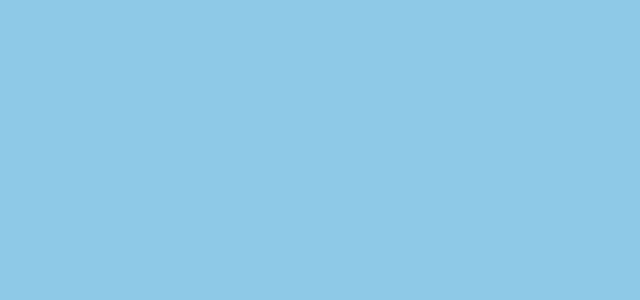
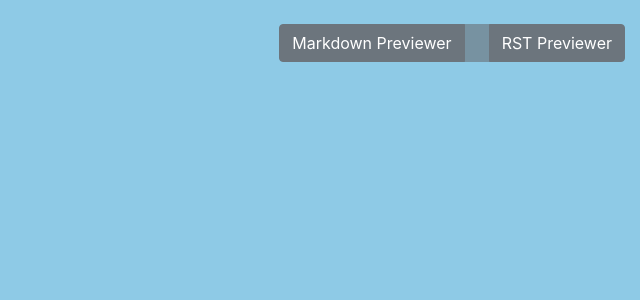
Before and after one commit to pakhiyakomaro/markdown-preview, a React (Create React App) app: page / in a window 1280 px wide. Shown: the top 300 px of the page, without its empty margins (640-1280 px from the left). Built offline with nearby package versions, Linux system fonts and the light colour scheme.

Commit message:
Added navigation buttons

```diff
--- a/src/App.css
+++ b/src/App.css
@@ -41,3 +41,11 @@ img:active{
   margin: 20px;
   border-radius: 8px;
 }
+
+.system-message
+{
+  border-radius: 10px;
+  padding: 5px;
+  background-color: #e97171;
+  border: inset 3px #ffcb8e ;
+}
--- a/src/App.js
+++ b/src/App.js
@@ -37,9 +37,17 @@ export class App extends Component {
     return (
       <Router>
         <div className="container-fluid">
+          <br/>
+          <div class="btn-group float-right" role="group" aria-label="Basic example">
+            <a class="btn btn-secondary" href="/md2html">Markdown Previewer</a>
+            <a class="btn btn-secondary disabled" href="#"></a>
+            <a class="btn btn-secondary" href="/rst2html">RST Previewer</a>
+          </div>
+          <br/>
+
           {/* Markdown Router */}
           <Route
-            path="/mdtohtml"
+            path="/md2html"
             render={(props) => (
               <React.Fragment>
                 <h2 className="text-center m-4" id="title">
```
